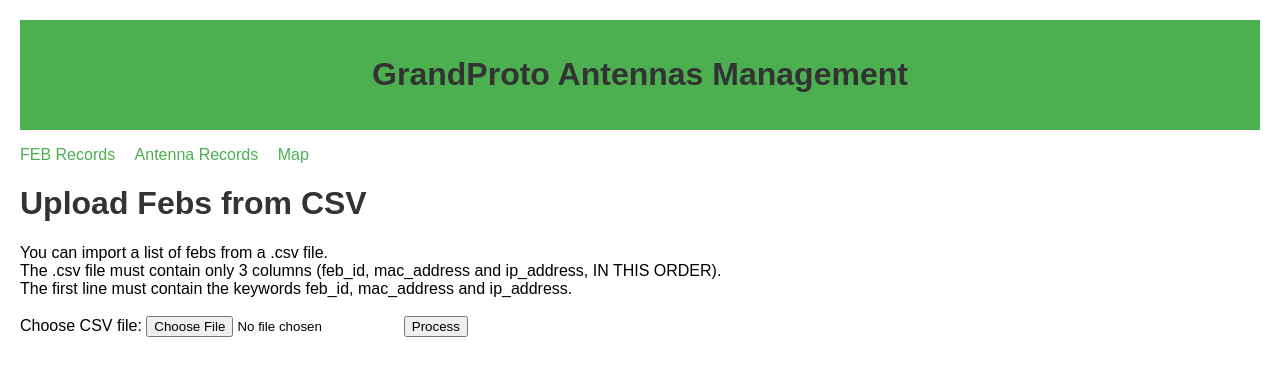
After one commit to grand-mother/antennas_management, a Flask app: page /upload_feb in a window 1280 px wide. The commit adds this page. Shown: the top 376 px of the page. Run offline with Flask 3, Linux system fonts and the light colour scheme; some libraries are stand-ins or nearby versions.

Commit message:
Added upload of csv files

```diff
--- a/app.py
+++ b/app.py
@@ -1,9 +1,10 @@
 from flask import Flask, render_template, request, redirect, url_for, flash, session, get_flashed_messages
 from flask_sqlalchemy import SQLAlchemy
 from sqlalchemy import text
-from sqlalchemy.sql import func
+from sqlalchemy.sql import func, insert
 from flask_login import LoginManager, UserMixin, login_user, login_required, logout_user, current_user
-import os
+from werkzeug.utils import secure_filename
+import os, csv
 
 app = Flask(__name__)
 app.secret_user = os.getenv('user', 'admin')
@@ -84,6 +85,11 @@ def index():
     febs = Feb.query.all()
     return render_template('index_feb.html', febs=febs)
 
+@app.route('/index_feb')
+@login_required
+def index_feb():
+    febs = Feb.query.all()
+    return render_template('index_feb.html', febs=febs)
 @app.route('/add_feb', methods=['GET', 'POST'])
 @login_required
 def add_feb():
@@ -294,7 +300,7 @@ def get_du_id():
     else:
        du_id = 0
 
-    return str(du_id)+"\n"
+    return str(du_id)
 
 
 @app.route('/map')
@@ -310,7 +316,142 @@ def map_view():
        ).fetchall()
     return render_template('map.html', antennas=antennas, febs=febs, antennas_febs=antennas_febs)
 
+#-----------
 
+app.config['UPLOAD_FOLDER'] = 'uploads/'  # Dir to store updated files
+if not os.path.exists(app.config['UPLOAD_FOLDER']):
+    os.makedirs(app.config['UPLOAD_FOLDER'])
+
+@app.route('/upload_antenna', methods=['GET', 'POST'])
+def upload_antenna():
+    if request.method == 'POST':
+        if 'file' not in request.files:
+            flash('No file part')
+            return redirect(request.url)
+        file = request.files['file']
+        if file.filename == '':
+            flash('No selected file')
+            return redirect(request.url)
+
+        # Check and secure file
+        if file and file.filename.endswith('.csv'):
+            # Save file
+            filename = secure_filename(file.filename)
+            file.save(os.path.join(app.config['UPLOAD_FOLDER'], filename))
+            # Process CSV
+            res=process_csv_antenna(os.path.join(app.config['UPLOAD_FOLDER'], filename))
+            if res:
+                flash('File successfully processed!')
+            else:
+                flash('<strong>File processed with errors!</strong>')
+            os.remove(os.path.join(app.config['UPLOAD_FOLDER'], filename))
+            return redirect(url_for('index_antenna'))  # Redirect to antennas
+
+    return render_template('upload_antenna.html')
+
+@app.route('/upload_feb', methods=['GET', 'POST'])
+def upload_feb():
+    if request.method == 'POST':
+        if 'file' not in request.files:
+            flash('No file part')
+            return redirect(request.url)
+        file = request.files['file']
+        if file.filename == '':
+            flash('No selected file')
+            return redirect(request.url)
+
+        # Check and secure file
+        if file and file.filename.endswith('.csv'):
+            # Save file
+            filename = secure_filename(file.filename)
+            file.save(os.path.join(app.config['UPLOAD_FOLDER'], filename))
+            # Process CSV
+            res=process_csv_feb(os.path.join(app.config['UPLOAD_FOLDER'], filename))
+            if res:
+                flash('<strong>File successfully processed!</strong>')
+            else:
+                flash('<strong>File processed with errors!</strong>')
+            os.remove(os.path.join(app.config['UPLOAD_FOLDER'], filename))
+            return redirect(url_for('index_feb'))  # Redirect to feb
+
+    return render_template('upload_feb.html')
+
+def process_csv_antenna(file_path):
+    res=True
+    with open(file_path, 'r') as f:
+        reader = csv.reader(f)
+        line=2
+        next(reader)  # Ignore the header row if there is one
+        for row in reader:
+            # Read csv with columns : longitude, latitude, du_id
+            if len(row) != 3:
+                continue  # Ignore invalid lines
+            longitude, latitude, du_id = row
+            if latitude != "" and longitude != "" and du_id != "":
+                # Check if the antenna already exists in the database
+                try:
+                    existing_antenna = Antenna.query.filter_by(du_id=int(du_id)).first()
+                except Exception as e:
+                    flash(f'Error on line {line}: {str(e)} </li><li><strong></strong> </li>')
+                    res=False
+                    break
+                if existing_antenna is None:
+                    # Add to database
+                    try:
+                        new_antenna = Antenna(longitude=float(longitude), latitude=float(latitude), du_id=int(du_id))
+                        db.session.add(new_antenna)
+                        flash(f'Antenna {du_id} added')
+                    except Exception as e:
+                        #db.session.rollback()
+                        flash(f'Error: {str(e)} </li><li><strong></strong> </li>')
+                        res=False
+                else:
+                    # Update existing record
+                    existing_antenna.longitude = longitude
+                    existing_antenna.latitude = latitude
+
+                line+=1
+
+        db.session.commit()
+    return res
+
+def process_csv_feb(file_path):
+    res=True
+    with open(file_path, 'r') as f:
+        reader = csv.reader(f)
+        next(reader)  # Ignore the header row if there is one
+        for row in reader:
+            # Read csv with columns : longitude, latitude, du_id
+            if len(row) != 3:
+                continue  # Ignore invalid lines
+            feb_id, mac_address, ip_address = row
+            if feb_id != "" and mac_address != "" and ip_address != "":
+                # Check if the antenna already exists in the database
+                try:
+                    existing_feb = Feb.query.filter_by(feb_id=int(feb_id)).first()
+                except Exception as e:
+                    flash(f'Error: {str(e)} </li><li><strong></strong> </li>')
+                    res=False
+                    break
+                if existing_feb is None:
+                    # Add to database
+                    try:
+                        new_feb = Feb(feb_id=int(feb_id), mac_address=str(mac_address), ip_address=str(ip_address))
+                        db.session.add(new_feb)
+                        flash(f'Feb {feb_id} added')
+                    except Exception as e:
+                        flash(f'Error: {str(e)} </li><li><strong></strong> </li>')
+                        res = False
+                else:
+                    # Update feb
+                    #flash(f'Warning: Feb {feb_id} already exists (skipped)')
+                    existing_feb.mac_address = mac_address
+                    existing_feb.ip_address = ip_address
+
+        db.session.commit()
+    return res
+
+#-----------
 if __name__ == '__main__':
     with app.app_context():  # Création du contexte d'application
         db.create_all()  # Crée les tables si elles n'existent pas déjà
--- a/initdb/init.sql
+++ b/initdb/init.sql
@@ -37,6 +37,9 @@ CREATE TABLE IF NOT EXISTS feb (
     target_du_id INT
 );
 
+CREATE INDEX idx_feb_id ON feb(feb_id);
+CREATE INDEX idx_ip_address ON feb(ip_address);
+
 -- join febs and antennas
 CREATE TABLE IF NOT EXISTS feb_antenna (
     id SERIAL PRIMARY KEY,
@@ -48,6 +51,8 @@ CREATE TABLE IF NOT EXISTS feb_antenna (
     FOREIGN KEY (antenna_id) REFERENCES antenna(id),
     UNIQUE (feb_id, antenna_id) -- unicity constraint
 );
+
+
 
 CREATE OR REPLACE FUNCTION update_last_seen()
 RETURNS TRIGGER AS $$
--- a/templates/base.html
+++ b/templates/base.html
@@ -8,6 +8,8 @@
     <link rel="stylesheet" href="https://cdn.datatables.net/1.10.24/css/jquery.dataTables.min.css">
     <script src="https://code.jquery.com/jquery-3.6.0.min.js"></script>
     <script src="https://cdn.datatables.net/1.10.24/js/jquery.dataTables.min.js"></script>
+    {% block head %}
+    {% endblock %}
 </head>
 <body>
     <header>
--- a/templates/index_antenna.html
+++ b/templates/index_antenna.html
@@ -1,9 +1,12 @@
 {% extends 'base.html' %}
+
 
 {% block content %}
 
     <h1>Antenna records</h1>
-    <a href="{{ url_for('add_antenna') }}">Add a new antenna</a>
+    <li><a href="{{ url_for('add_antenna') }}">Add a new antenna</a></li>
+    <li><a href="{{ url_for('upload_antenna') }}">Upload antennas from a csv file</a></li>
+
     <table id="antennaTable">
         <thead>
             <tr>
--- a/templates/index_feb.html
+++ b/templates/index_feb.html
@@ -2,7 +2,8 @@
 
 {% block content %}
     <h2>FEB Records</h2>
-    <a href="{{ url_for('add_feb') }}">Add a new record</a>
+    <li><a href="{{ url_for('add_feb') }}">Add a new record</a></li>
+    <li><a href="{{ url_for('upload_feb') }}">Upload febs from a csv file</a></li>
     <table id="febTable">
         <thead>
             <tr>
--- /dev/null
+++ b/templates/upload_feb.html
@@ -0,0 +1,15 @@
+{% extends 'base.html' %}
+
+{% block content %}
+
+    <h1>Upload Febs from CSV</h1>
+    You can import a list of febs from a .csv file. <br>
+    The .csv file must contain only 3 columns (feb_id, mac_address and ip_address, IN THIS ORDER).<br>
+    The first line must contain the keywords feb_id, mac_address and ip_address. <br><br>
+    <form action="{{ url_for('upload_feb') }}" method="POST" enctype="multipart/form-data">
+        <label for="file">Choose CSV file:</label>
+        <input type="file" name="file" accept=".csv" required>
+        <button type="submit">Process</button>
+    </form>
+
+{% endblock %}
```
Also changed, not shown: templates/map.html (+11 -29 lines), templates/upload_antenna.html (added, +15 -0 lines).
